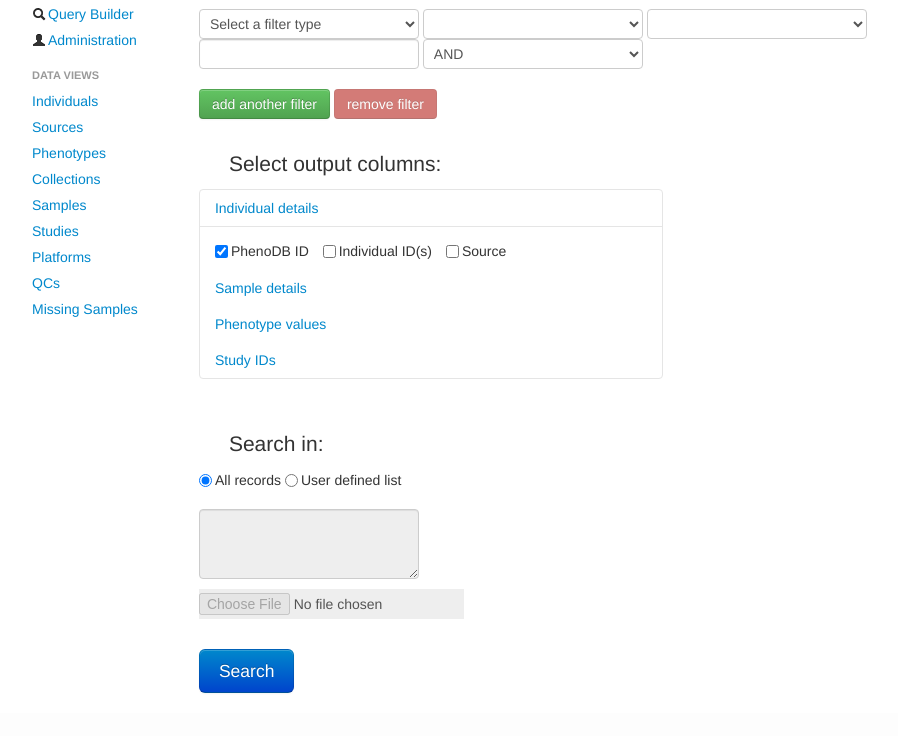
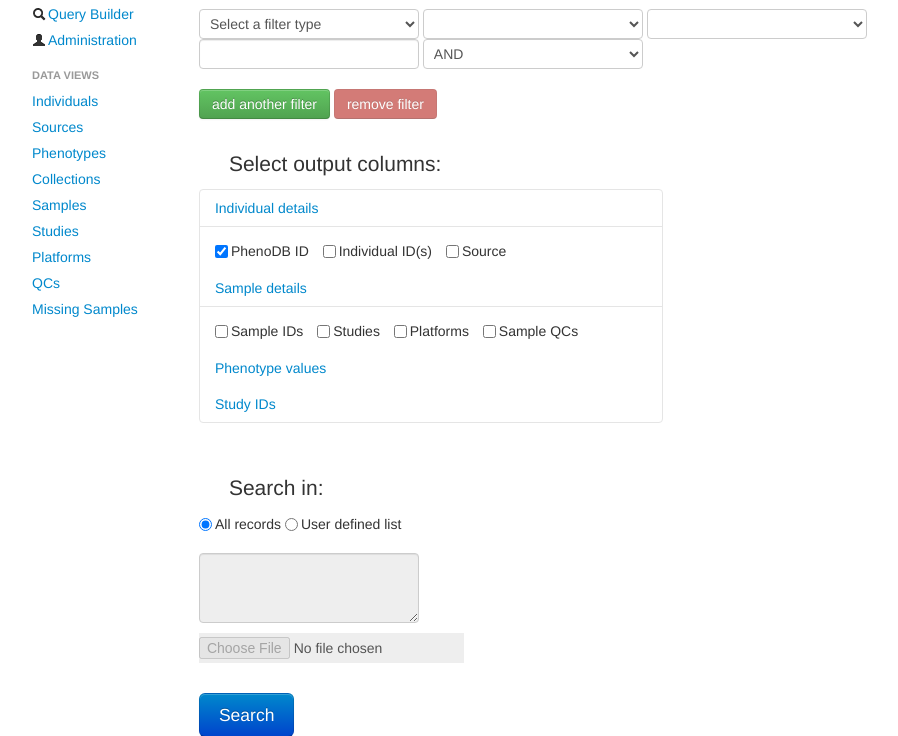
Before and after one commit to wtsi-medical-genomics/phenodb, a Django app: template templates/search/querybuilder.html in a window 1280 px wide. Shown: the part 113-849 px from the top of the page, without its empty margins (3-901 px from the left). Before the commit the page ends 806 px from the top, so only its background shows below. Run offline with Django 3.2, Linux system fonts and the light colour scheme; the template is opened without the code that fills it, so the values that code supplies are empty; some libraries are stand-ins or nearby versions.

Commit message:
sample details output columns open by default

```diff
--- a/templates/search/querybuilder.html
+++ b/templates/search/querybuilder.html
@@ -279,7 +279,7 @@
 					<div class="accordion-heading">
 						<a class="accordion-toggle" data-toggle="collapse" data-target="#collapseTwo" href="#"> Sample details </a>
 					</div>
-					<div id="collapseTwo" class="accordion-body collapse out">
+					<div id="collapseTwo" class="accordion-body collapse in">
 						<div class="accordion-inner">
 							<label class="checkbox inline">
 								<input type="checkbox" name="output" value="SampleIDs">
```
